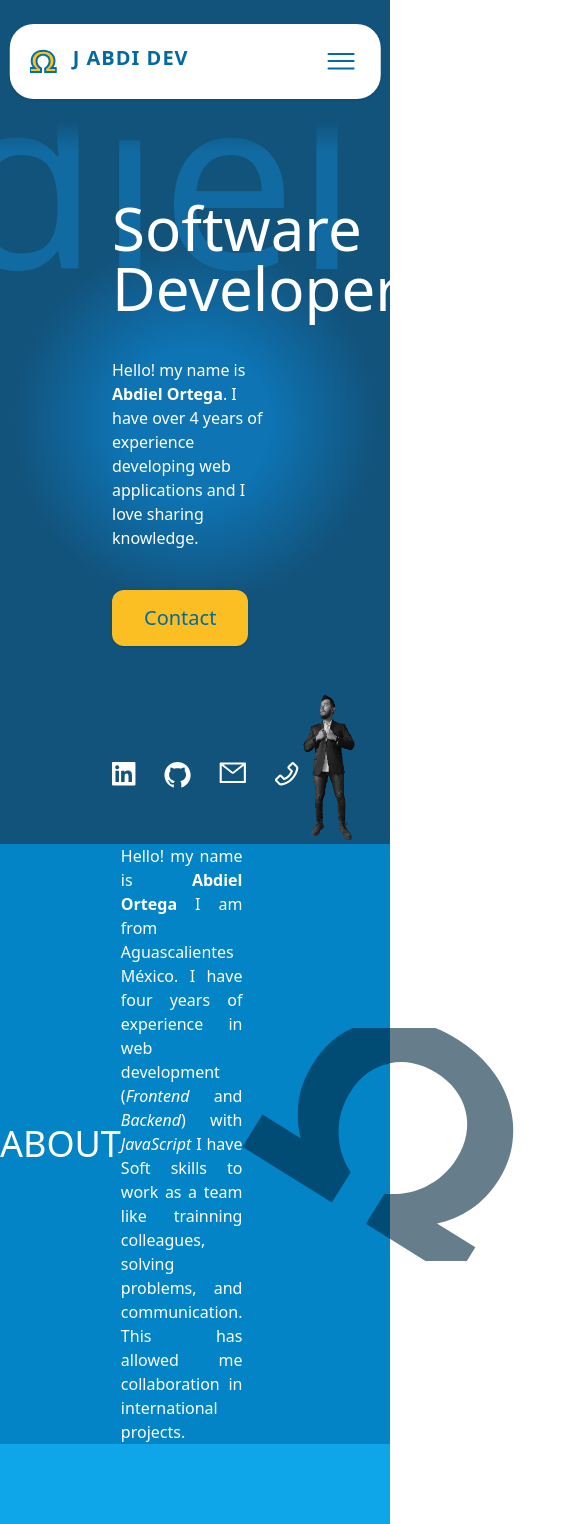
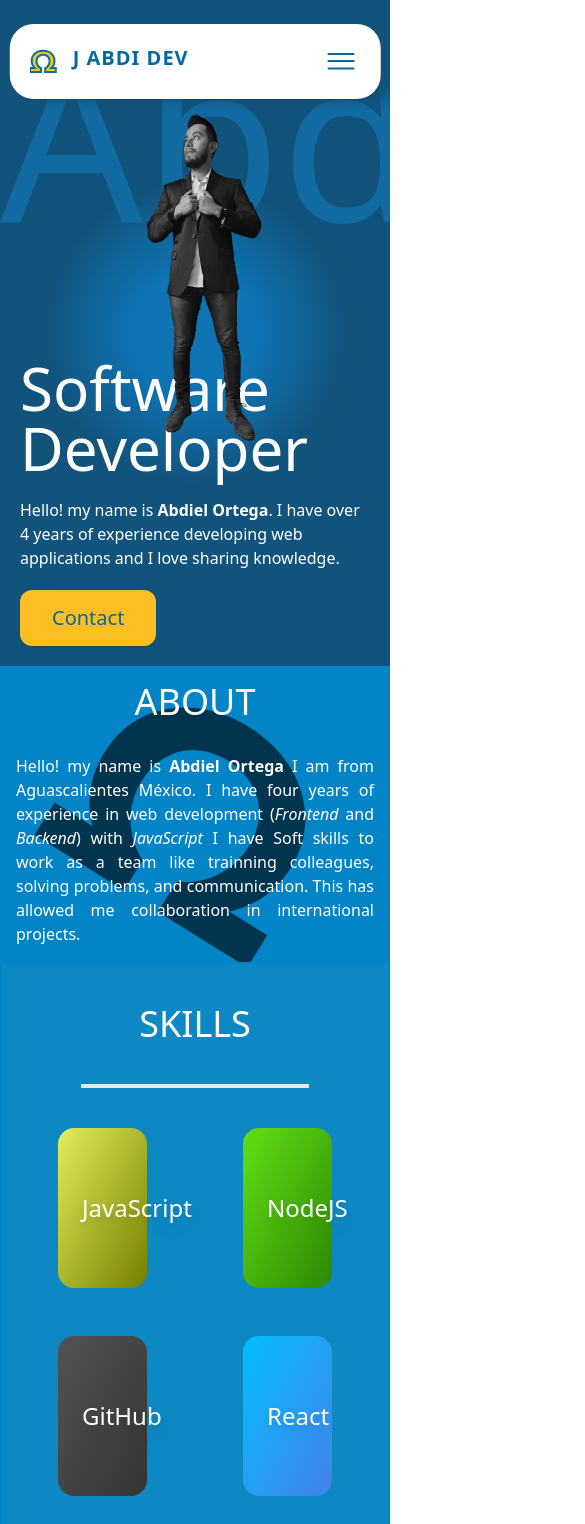
Before and after one commit to jabdi13/portfolio, a Next.js app: page / in a window 390 px wide. Shown: the top 1524 px of the page, 585 px wide, since content can reach past the window. Built offline with nearby package versions, Linux system fonts and the light colour scheme.

Commit message:
Implemented responsive portfolio

```diff
--- a/app/globals.css
+++ b/app/globals.css
@@ -18,6 +18,7 @@
 
 body {
   color: white;
+  overflow-x: hidden;
 }
 
 body::-webkit-scrollbar {
@@ -48,7 +49,7 @@ body::-webkit-scrollbar-track-piece {
 
 .mainTitle {
   color: rgb(19 140 215 / 28%);
-  font-size: 15rem;
+  font-size: 14rem;
   background: linear-gradient(
     180deg,
     rgba(19, 140, 215, 0) 27%,
@@ -57,3 +58,9 @@ body::-webkit-scrollbar-track-piece {
   -webkit-text-fill-color: transparent;
   -webkit-background-clip: text;
 }
+
+@media (min-width: 640px) {
+  .mainTitle {
+    font-size: 15rem;
+  }
+}
--- a/app/page.tsx
+++ b/app/page.tsx
@@ -3,15 +3,22 @@ import linkedinLogo from "../public/linkedin-icon.svg";
 import githubLogo from "../public/github-icon.svg";
 import mailLogo from "../public/mail-icon.svg";
 import phoneLogo from "../public/phone-icon.svg";
-import alphaIcon from "../public/alpha-icon.svg";
+import omegaInclinedIcon from "../public/omega-inclined.svg";
 import photoBG from "../public/photo-bg.png";
 
 export default function Home() {
   return (
     <>
-      <section id="home" className="backgroundRadial relative h-screen">
-        <h1 className="mainTitle absolute right-8 top-14 text-9xl">Abdiel</h1>
-        <article className="absolute left-28 top-2/4 w-5/12 -translate-y-2/4 space-y-10">
+      <section id="home" className="backgroundRadial relative sm:h-screen sm:block flex flex-col items-center -space-y-28">
+        <h1 className="mainTitle translate-y-6 sm:absolute sm:right-8 sm:top-14 text-center text-9xl w-full sm:w-auto">Abdiel</h1>
+        <figure className="sm:absolute sm:bottom-0 sm:right-0 w-3/4 sm:w-1/3">
+          <Image
+            className="saturate-0 w-full"
+            src={photoBG}
+            alt="Professional posing"
+          />
+        </figure>
+        <article className="sm:absolute left-28 top-2/4 sm:w-5/12 sm:-translate-y-2/4 space-y-5 sm:space-y-10 p-5 sm:p-0">
           <h2 className="text-6xl">
             Software
             <br />
@@ -29,7 +36,7 @@ export default function Home() {
             Contact
           </a>
         </article>
-        <nav className="absolute bottom-14 left-28">
+        <nav className="hidden sm:block absolute bottom-14 left-28">
           <ul className="flex gap-7">
             <li>
               <a target="_blank" href="https://www.linkedin.com/in/pepeloper/">
@@ -57,20 +64,13 @@ export default function Home() {
             </li>
           </ul>
         </nav>
-        <figure>
-          <Image
-            className=" absolute bottom-0 right-0 w-1/3 saturate-0"
-            src={photoBG}
-            alt="Professional posing"
-          />
-        </figure>
       </section>
       <section
         id="about"
-        className="flex items-center justify-around bg-sky-600"
+        className="flex sm:flex-row flex-col gap-8 items-center justify-around bg-sky-600 relative p-4"
       >
-        <h3 className="text-4xl uppercase">About</h3>
-        <p className=" w-2/5 text-justify">
+        <h3 className="text-4xl uppercase z-10">About</h3>
+        <p className="sm:w-2/5 text-justify z-10">
           Hello! my name is <strong>Abdiel Ortega</strong> I am from
           Aguascalientes México. I have four years of experience in web
           development (<em>Frontend</em> and <em>Backend</em>) with{" "}
@@ -78,14 +78,14 @@ export default function Home() {
           trainning colleagues, solving problems, and communication. This has
           allowed me collaboration in international projects.
         </p>
-        <Image src={alphaIcon} alt="Alpha icon" />
+        <Image src={omegaInclinedIcon} alt="Omega icon" className="absolute sm:static z-0" />
       </section>
-      <section id="skills" className="bg-sky-500 px-32 py-20">
-        <article className="flex flex-col items-center space-y-10 rounded-3xl border-2 border-sky-600 bg-slate-900/20 px-24 py-10">
+      <section id="skills" className="bg-sky-500 sm:px-32 sm:py-20 z-10 relative">
+        <article className="flex flex-col items-center space-y-10 sm:rounded-3xl border-2 border-sky-600 bg-slate-900/20 px-14 sm:px-24 py-10">
           <h3 className="text-4xl uppercase">Skills</h3>
           <hr className=" w-5/6 border-y-2" />
-          <ul className="grid grid-cols-4 gap-x-24 gap-y-12">
-            <li className="rounded-2xl bg-gradient-to-br from-[#BCCB0C] to-[#BCCB0C] px-6 py-16">
+          <ul className="grid grid-cols-2 sm:grid-cols-4 gap-x-24 gap-y-12">
+            <li className="rounded-2xl bg-gradient-to-br from-[#E1ED5C] to-[#757F00] px-6 py-16">
               <h4 className="text-center text-2xl drop-shadow-lg">
                 JavaScript
               </h4>
@@ -114,12 +114,12 @@ export default function Home() {
           </ul>
         </article>
       </section>
-      <section id="projects" className="bg-sky-500 px-32 py-20">
-        <article className="flex flex-col items-center space-y-10 rounded-3xl border-2 border-sky-600 bg-slate-900/20 px-24 py-10">
+      <section id="projects" className="bg-sky-500 sm:px-32 sm:py-20">
+        <article className="flex flex-col items-center space-y-10 sm:rounded-3xl border-2 border-sky-600 bg-slate-900/20 px-14 sm:px-24 py-10">
           <h3 className="text-4xl uppercase">Projects</h3>
           <hr className="w-5/6 border-y-2" />
-          <ul className="grid w-full grid-cols-3 gap-4">
-            <li className=" relative rounded-xl bg-[url('../public/images/project-1.jpg')] bg-cover px-10 py-16 shadow-xl transition duration-500 hover:scale-110">
+          <ul className="grid w-full grid-cols-1 sm:grid-cols-3 gap-4">
+            <li className="relative rounded-xl bg-[url('../public/images/project-1.jpg')] bg-cover px-10 py-16 shadow-xl transition duration-500 hover:scale-110">
               <div className="absolute inset-0 z-10 flex w-full items-center justify-center rounded-xl transition duration-500 hover:bg-slate-800/70">
                 <h5 className="relative z-20 text-center text-2xl tracking-widest">
                   Augmented Staffing
@@ -164,9 +164,9 @@ export default function Home() {
           </ul>
         </article>
       </section>
-      <section id="contact" className="backgroundRadial space-y-24 px-96 py-24">
+      <section id="contact" className="backgroundRadial space-y-24 sm:px-96 sm:py-24 py-5">
         <h3 className="text-center text-4xl uppercase">Contact</h3>
-        <article className="flex justify-between">
+        <article className="flex sm:justify-between space-y-8 flex-col sm:flex-row">
           <div className="space-y-5 text-center">
             <h3 className="text-4xl">Email</h3>
             <p>jose.4.abdiel@gmail.com</p>
```
Also changed, not shown: public/omega-inclined.svg (added).
